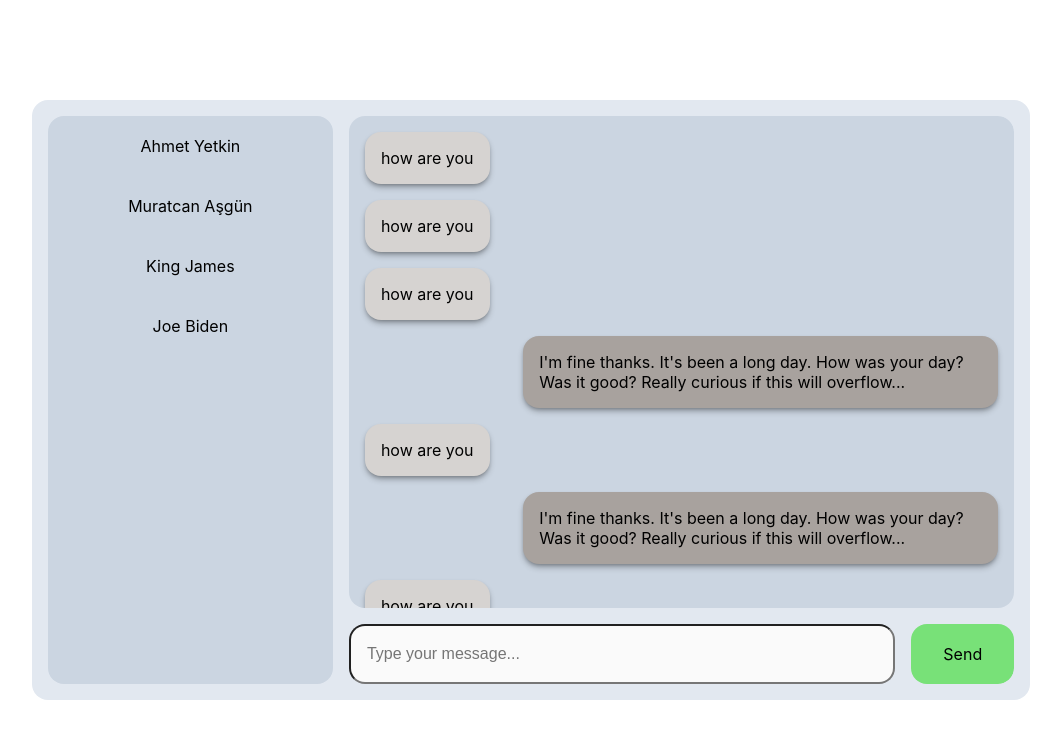
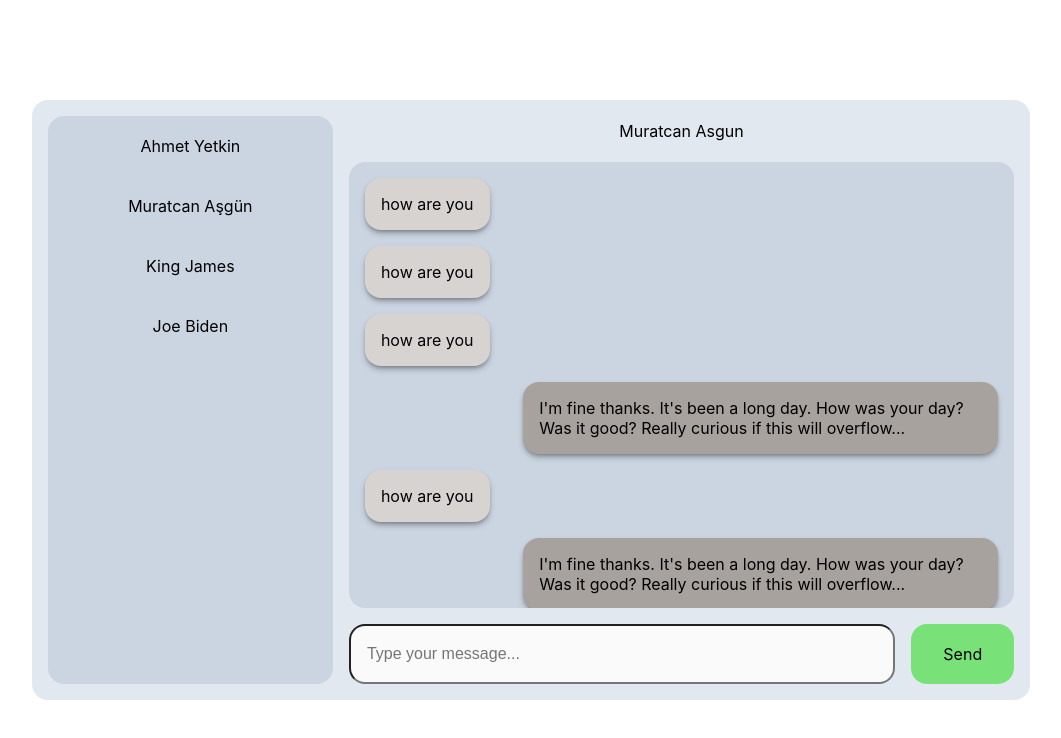
Before and after one commit to chmasgun/glov-chat-case-assignment, a React (Create React App) app in the folder my-app/: page / in a window 1280 px wide. Shown: the top 738 px of the page, without its empty margins (109-1170 px from the left). Built offline with nearby package versions, Linux system fonts and the light colour scheme.

Commit message:
adds a header to the messaging UI

```diff
--- a/my-app/src/components/MessagingScreenContainer.tsx
+++ b/my-app/src/components/MessagingScreenContainer.tsx
@@ -53,7 +53,28 @@ const MessagingContainerOverflowingDiv = styled.div`
         }
 
     `;
+// Messaging header container
+const MessagingHeader = styled.div`
+        height:30px;
+        display:flex;
 
+    `;
+
+// The back button inside the header, visible only on small screens
+const BackButton = styled.button`
+        width:50px;
+        display:none;
+        background-color: lightgray;
+        border-radius: 0.5rem;
+        @media (max-width: 768px) {
+           display:block;
+        }
+    `
+// Messaging contact div
+const MessagingContactName = styled.div`
+         flex:1;
+         align-content:center;
+    `
 const MessagingScreenContainer: React.FC<MessagingScreenContainerProps> = ({ messages, setMessages }) => {
 
 
@@ -62,6 +83,12 @@ const MessagingScreenContainer: React.FC<MessagingScreenContainerProps> = ({ mes
 
     return (
         <MessagingContainerOuterDiv>
+            {/* top header*/}
+            <MessagingHeader >
+                <BackButton>{'<'}</BackButton>
+                <MessagingContactName>Muratcan Asgun</MessagingContactName>
+            </MessagingHeader>
+
              {/* container fixed height, overflow auto */}
             <MessagingContainerDiv>
                 {/* container variable height, overflows*/}
```
